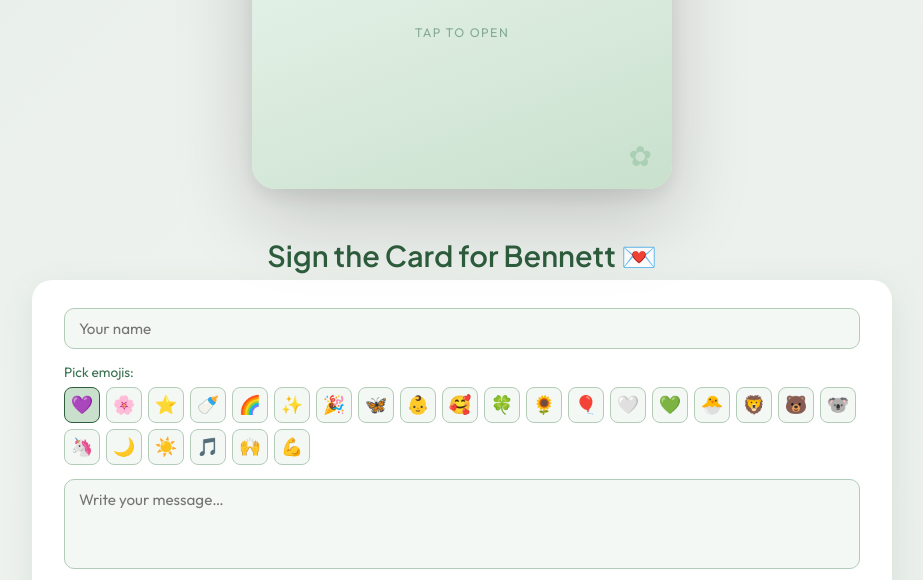
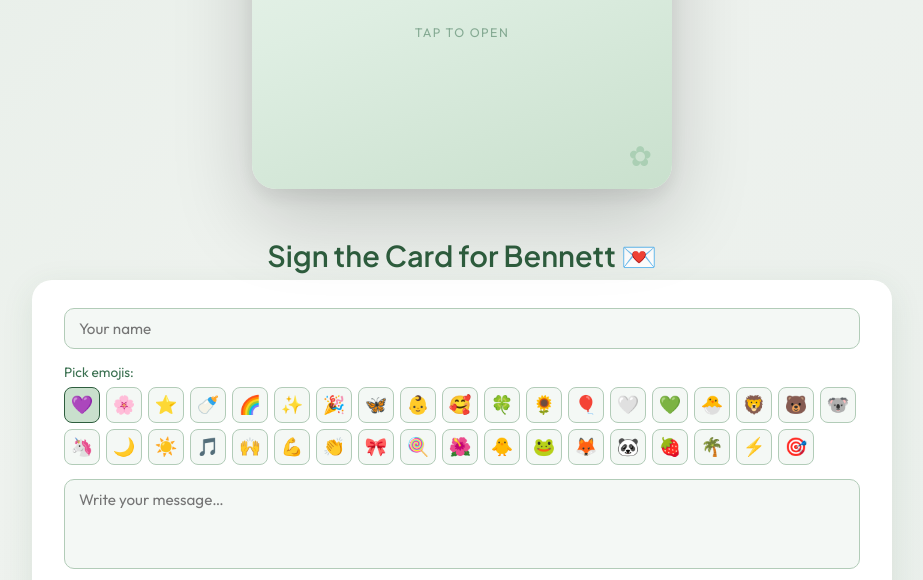
Before and after one commit to hsmizik-source/bennetts-baby-card, a website: page public/index.html in a window 1280 px wide. Shown: the part 411-991 px from the top of the page, without its empty margins (178-1101 px from the left). Drawn offline with Linux system fonts and the light colour scheme; no server answers.

Commit message:
Add 13 more emojis to picker grid

```diff
--- a/public/index.html
+++ b/public/index.html
@@ -521,6 +521,18 @@
             <button type="button" class="ep-btn" data-emoji="🎵">🎵</button>
             <button type="button" class="ep-btn" data-emoji="🙌">🙌</button>
             <button type="button" class="ep-btn" data-emoji="💪">💪</button>
+            <button type="button" class="ep-btn" data-emoji="👏">👏</button>
+            <button type="button" class="ep-btn" data-emoji="🎀">🎀</button>
+            <button type="button" class="ep-btn" data-emoji="🍭">🍭</button>
+            <button type="button" class="ep-btn" data-emoji="🌺">🌺</button>
+            <button type="button" class="ep-btn" data-emoji="🐥">🐥</button>
+            <button type="button" class="ep-btn" data-emoji="🐸">🐸</button>
+            <button type="button" class="ep-btn" data-emoji="🦊">🦊</button>
+            <button type="button" class="ep-btn" data-emoji="🐼">🐼</button>
+            <button type="button" class="ep-btn" data-emoji="🍓">🍓</button>
+            <button type="button" class="ep-btn" data-emoji="🌴">🌴</button>
+            <button type="button" class="ep-btn" data-emoji="⚡">⚡</button>
+            <button type="button" class="ep-btn" data-emoji="🎯">🎯</button>
           </div>
         </div>
       </div>
```
